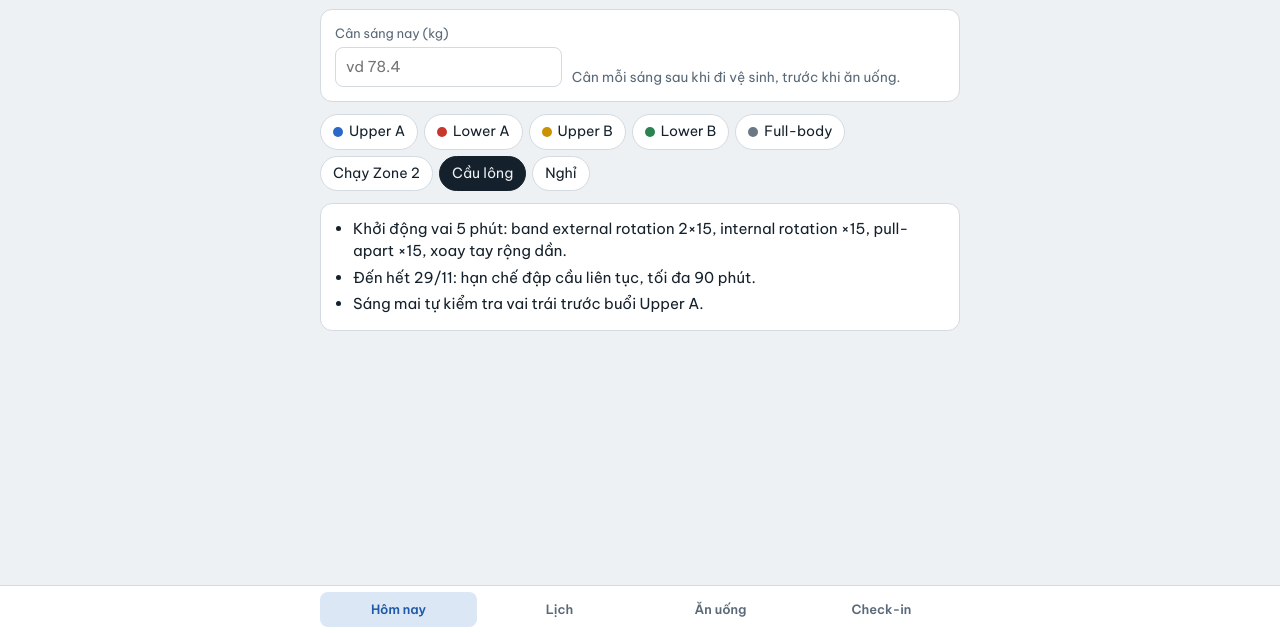
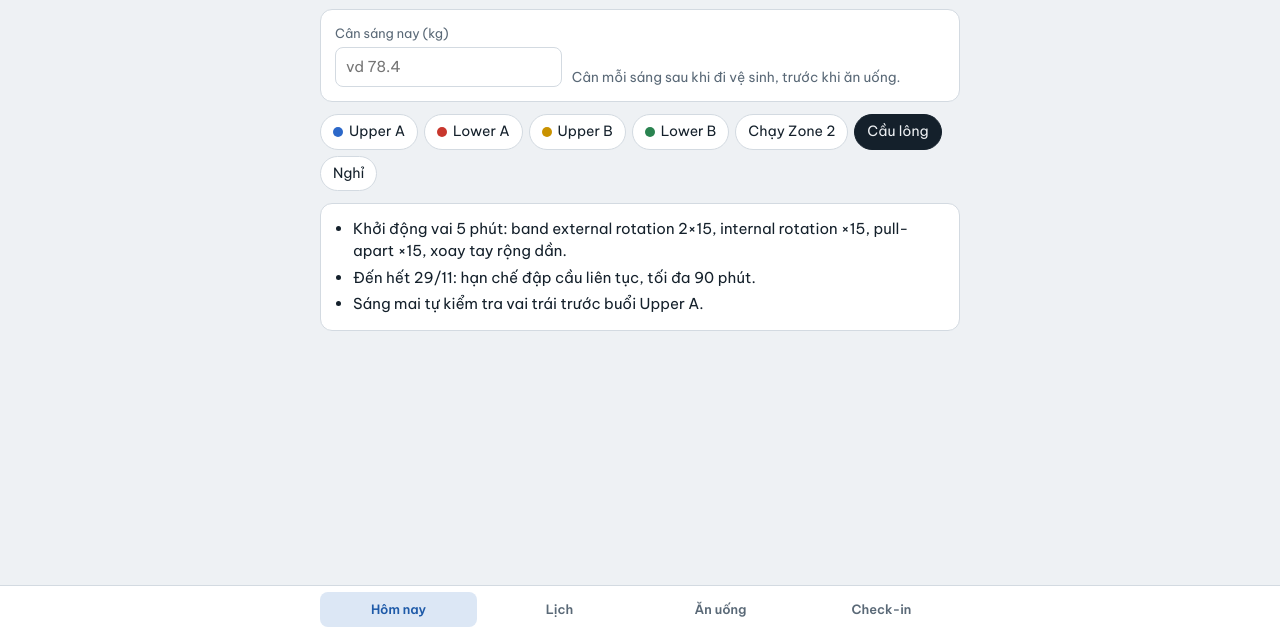
Before and after one commit to huynhduc1007/lichtap, a plain HTML site: page index.html in a window 1280 px wide. Shown: the part 167-800 px from the top of the page. Drawn offline with nearby package versions, Linux system fonts and the light colour scheme.

Commit message:
Chi hien Full-body trong tuan ban dau thang

```diff
--- a/index.html
+++ b/index.html
@@ -745,8 +745,8 @@ function renderToday(){
  const mon=monday(curDate); const vals=[];for(let i=0;i<7;i++){const v=num(S.weights[addDays(mon,i)]);if(!isNaN(v))vals.push(v);}
  $('w-today-avg').textContent=vals.length?('TB tuần này: '+(vals.reduce((a,b)=>a+b,0)/vals.length).toFixed(2)+' kg ('+vals.length+' ngày)'):'Cân mỗi sáng sau khi đi vệ sinh, trước khi ăn uống.';
 
- $('type-chips').innerHTML=CHIP_ORDER.map(t=>{const m=PROGRAM[t]||OTHER[t];const dot=PROGRAM[t]?'<span class="dot plate-'+m.plate+'"></span>':'';
-  return '<button class="chip" data-type="'+t+'" aria-pressed="'+(t===curType)+'">'+dot+esc(m.name.replace(' 40 phút',''))+'</button>';}).join('');
+ $('type-chips').innerHTML=CHIP_ORDER.filter(t=>t!=='FB'||ph.mode==='busy'||d.getDate()<=7||curType==='FB').map(t=>{const m=PROGRAM[t]||OTHER[t];const dot=PROGRAM[t]?'<span class="dot plate-'+m.plate+'"></span>':'';
+  return '<button class="chip" data-type="'+t+'" aria-pressed="'+(t===curType)+'">'+dot+esc(t==='FB'?'Full-body (tuần bận)':m.name)+'</button>';}).join('');
 
  if(!PROGRAM[curType]){ $('session').innerHTML='<div class="card">'+OTHER[curType].body+'</div>'; return; }
  const prog=PROGRAM[curType]; const key=curDate+'|'+curType; const sess=S.sessions[key]||{};
```
